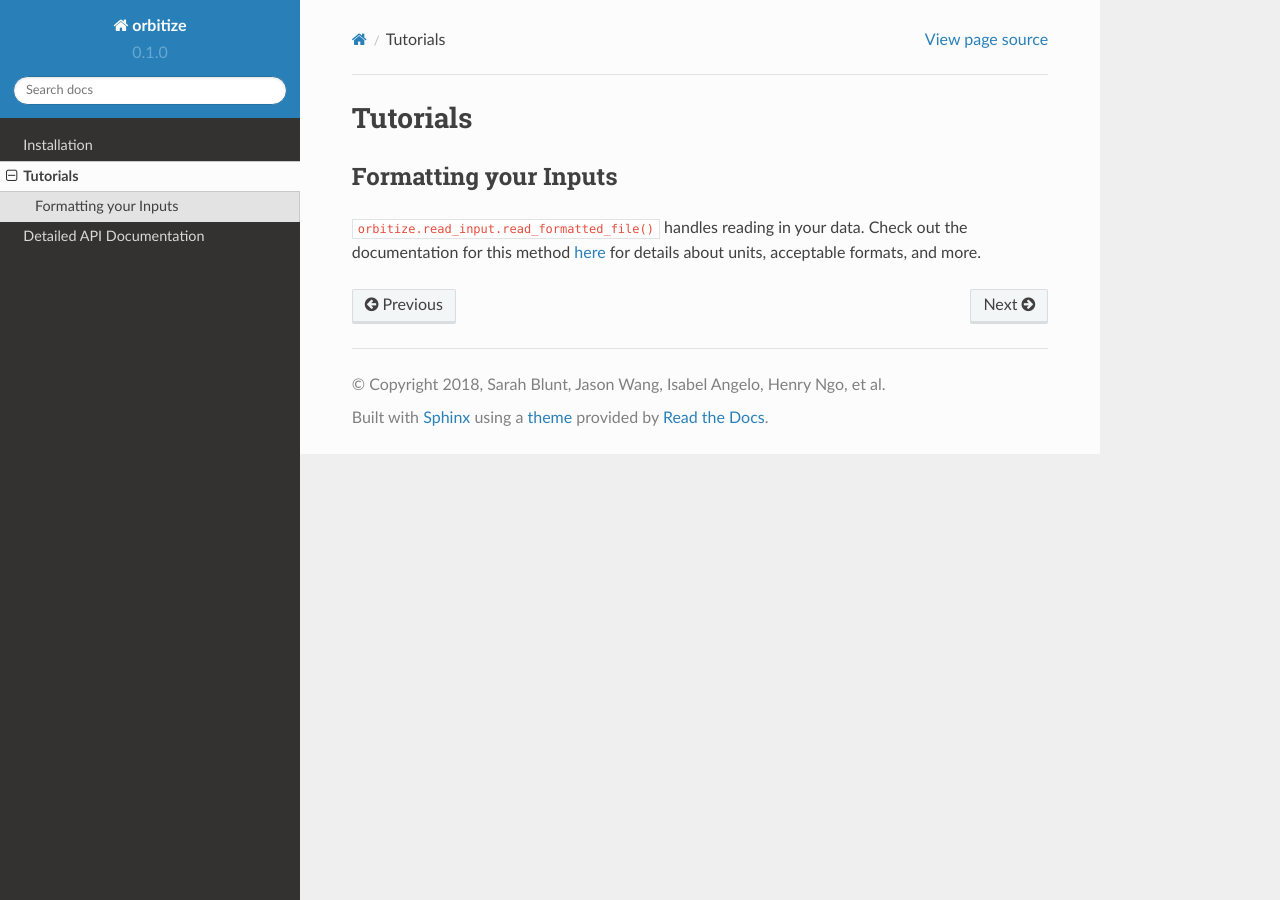
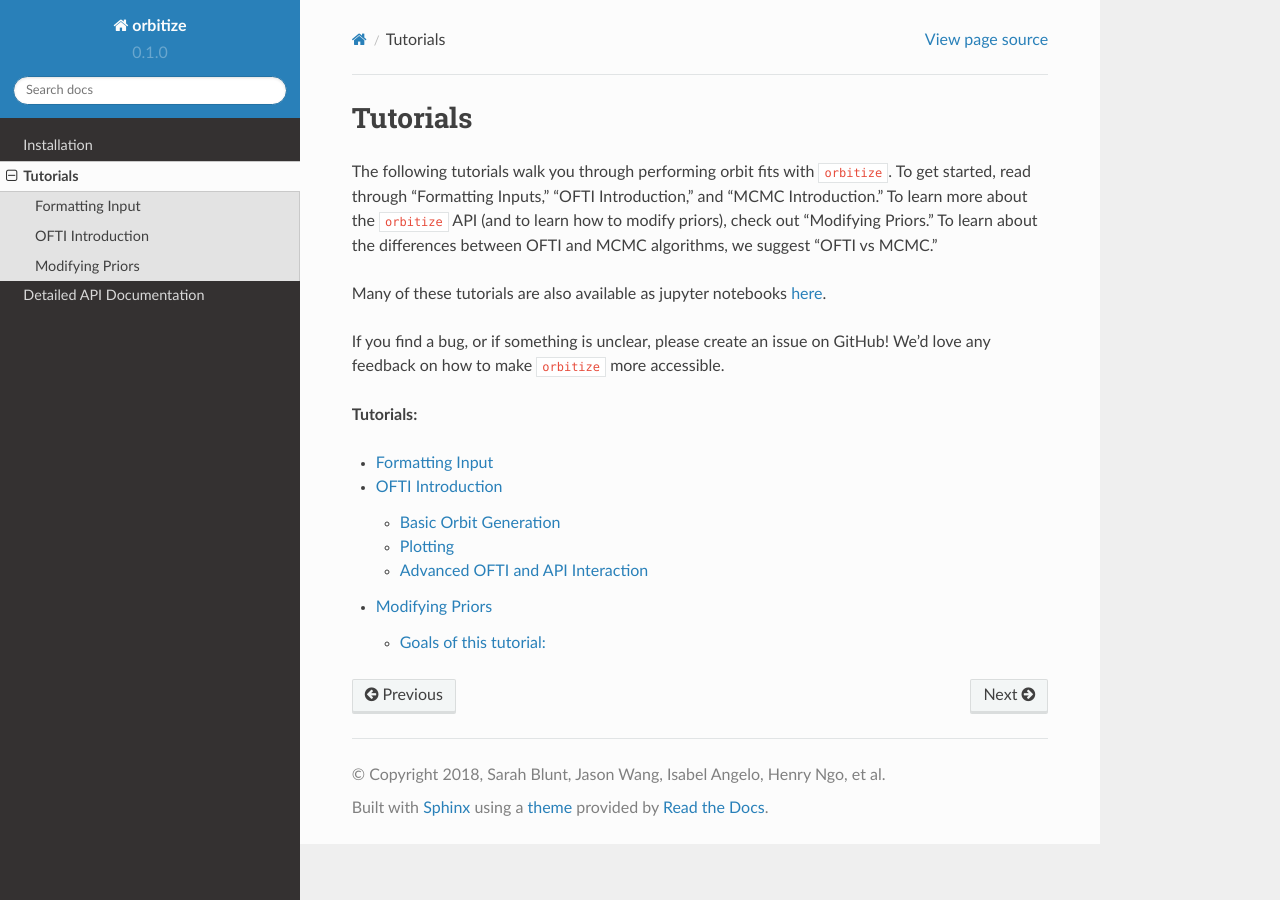
Before and after one commit to sblunt/orbitize, a Sphinx documentation site: the page built from docs/tutorials.rst, in a window 1280 px wide. Built offline with Sphinx 7.4.7 and the Read the Docs theme 2.0.0, drawn with Linux system fonts in a browser that asks for light colours.

Commit message:
Add jupyter integration in docs using nbsphinx

```diff
--- a/docs/conf.py
+++ b/docs/conf.py
@@ -40,7 +40,8 @@ extensions = [
     'sphinx.ext.todo',
     'sphinx.ext.mathjax',
     'sphinx.ext.napoleon', # allows Google style-guide docs to render more prettily
-    'sphinx.ext.viewcode'
+    'sphinx.ext.viewcode',
+    'nbsphinx'
     ]
 
 # Add any paths that contain templates here, relative to this directory.
--- a/docs/tutorials.rst
+++ b/docs/tutorials.rst
@@ -3,10 +3,25 @@
 Tutorials
 =========
 
-Formatting your Inputs
-++++++++++++++++++++++
+The following tutorials walk you through performing orbit fits with
+``orbitize``. To get started, read through "Formatting Inputs," "OFTI
+Introduction," and "MCMC Introduction." To learn more about the
+``orbitize`` API (and to learn how to modify priors), check out "Modifying
+Priors." To learn about the differences between OFTI and MCMC algorithms,
+we suggest "OFTI vs MCMC."
 
-``orbitize.read_input.read_formatted_file()`` handles reading
-in your data. Check out the documentation for this method
-`here <read_input.html>`_ for details about units, acceptable formats,
-and more.
+Many of these tutorials are also available as jupyter notebooks
+`here <https://github.com/sblunt/orbitize/tree/master/docs>`_.
+
+If you find a bug, or if something is unclear, please create an issue
+on GitHub! We'd love any feedback on how to make ``orbitize`` more
+accessible.
+
+**Tutorials:**
+
+.. toctree::
+   :maxdepth: 2
+
+   formatting_inputs
+   tutorials/OFTI_tutorial.ipynb
+   tutorials/Modifying_Priors.ipynb
```
Also changed, not shown: docs/formatting_inputs.rst (added, +9 -0 lines), docs/tutorials/Modifying_Priors.ipynb, docs/tutorials/OFTI_tutorial.ipynb.
